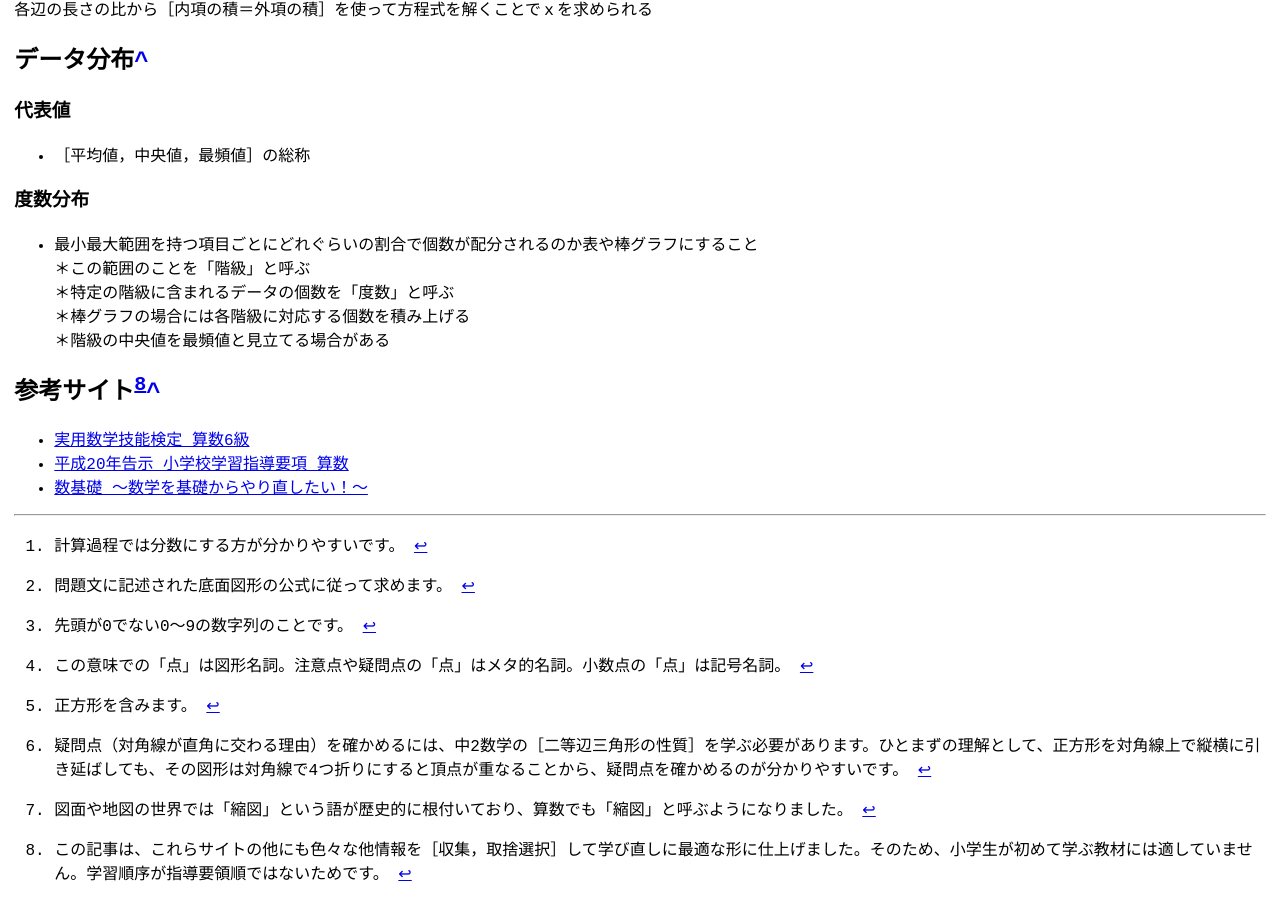
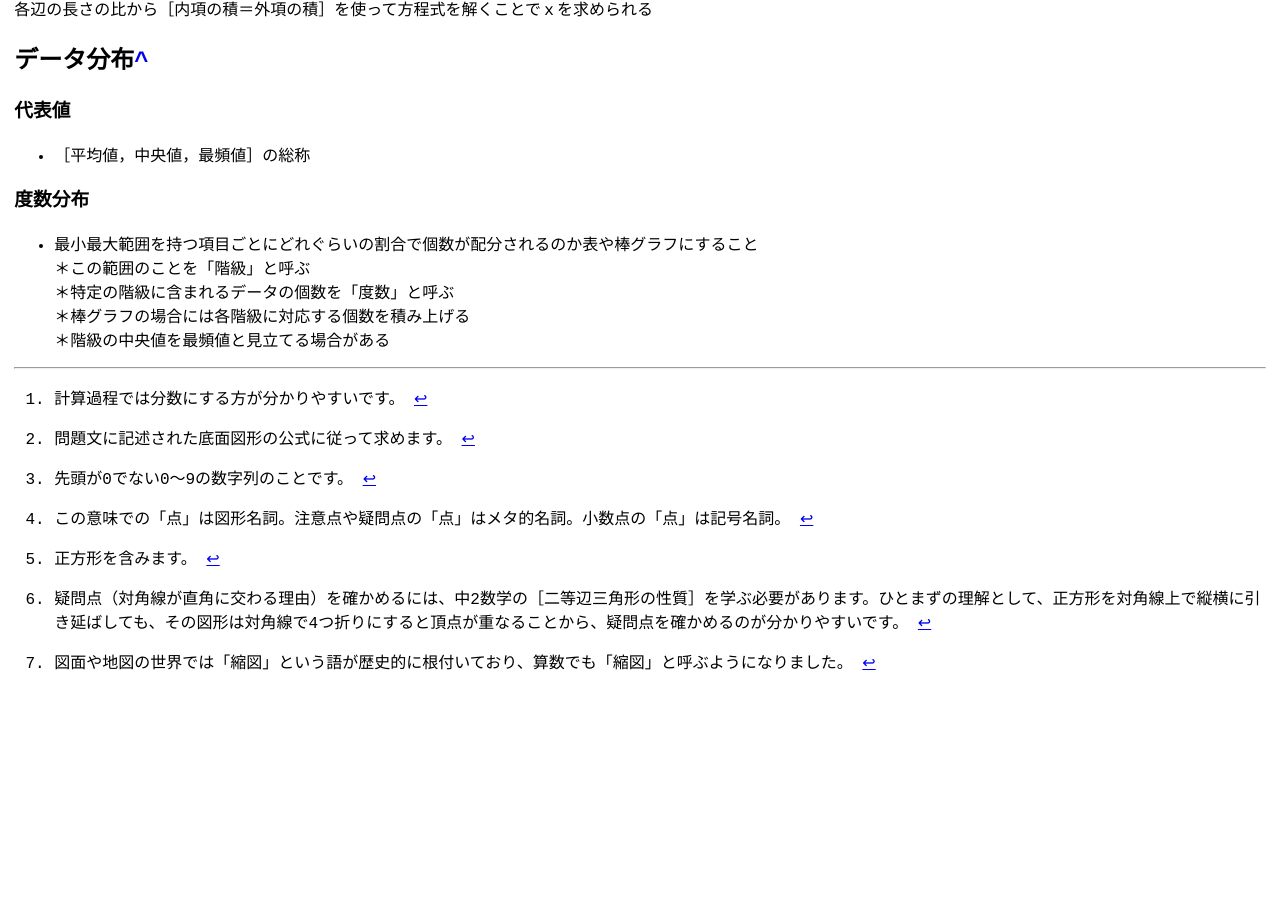
Before and after one commit to zoldof/algo-notes-ci, a Jekyll site: the page built from docs/dist/shougaku/index.md, in a window 1280 px wide and 900 px high, scrolled down 11562 px. Built offline with Jekyll 4.4.1, drawn with Linux system fonts in a browser that asks for light colours; after the commit the page ends 12251 px from its top, so only the background shows below that.

Commit message:
Update index.md

```diff
--- a/docs/dist/shougaku/index.md
+++ b/docs/dist/shougaku/index.md
@@ -467,11 +467,6 @@ $\\hspace{0.9em} \phantom{000}1 \phantom{000}1 \phantom{000}2$
 ＊棒グラフの場合には各階級に対応する個数を積み上げる
 ＊階級の中央値を最頻値と見立てる場合がある
 
-## 参考サイト[^9]
-- [実用数学技能検定 算数6級](https://www.su-gaku.net/suken/examination/summary/6q/)
-- [平成20年告示 小学校学習指導要項 算数](https://www.mext.go.jp/a_menu/shotou/new-cs/youryou/syo/san.htm)
-- [数基礎 〜数学を基礎からやり直したい！〜](https://suukiso.com)
-
 ---
 
 [^1]:この要領には、そろばんを使った演算方法や、中学生から学習する内容も混在します。
@@ -482,4 +477,3 @@ $\\hspace{0.9em} \phantom{000}1 \phantom{000}1 \phantom{000}2$
 [^6]:正方形を含みます。
 [^7]:疑問点（対角線が直角に交わる理由）を確かめるには、中2数学の［二等辺三角形の性質］を学ぶ必要があります。ひとまずの理解として、正方形を対角線上で縦横に引き延ばしても、その図形は対角線で4つ折りにすると頂点が重なることから、疑問点を確かめるのが分かりやすいです。
 [^8]:図面や地図の世界では「縮図」という語が歴史的に根付いており、算数でも「縮図」と呼ぶようになりました。
-[^9]:この記事は、これらサイトの他にも色々な他情報を［収集，取捨選択］して学び直しに最適な形に仕上げました。そのため、小学生が初めて学ぶ教材には適していません。学習順序が指導要領順ではないためです。
```
